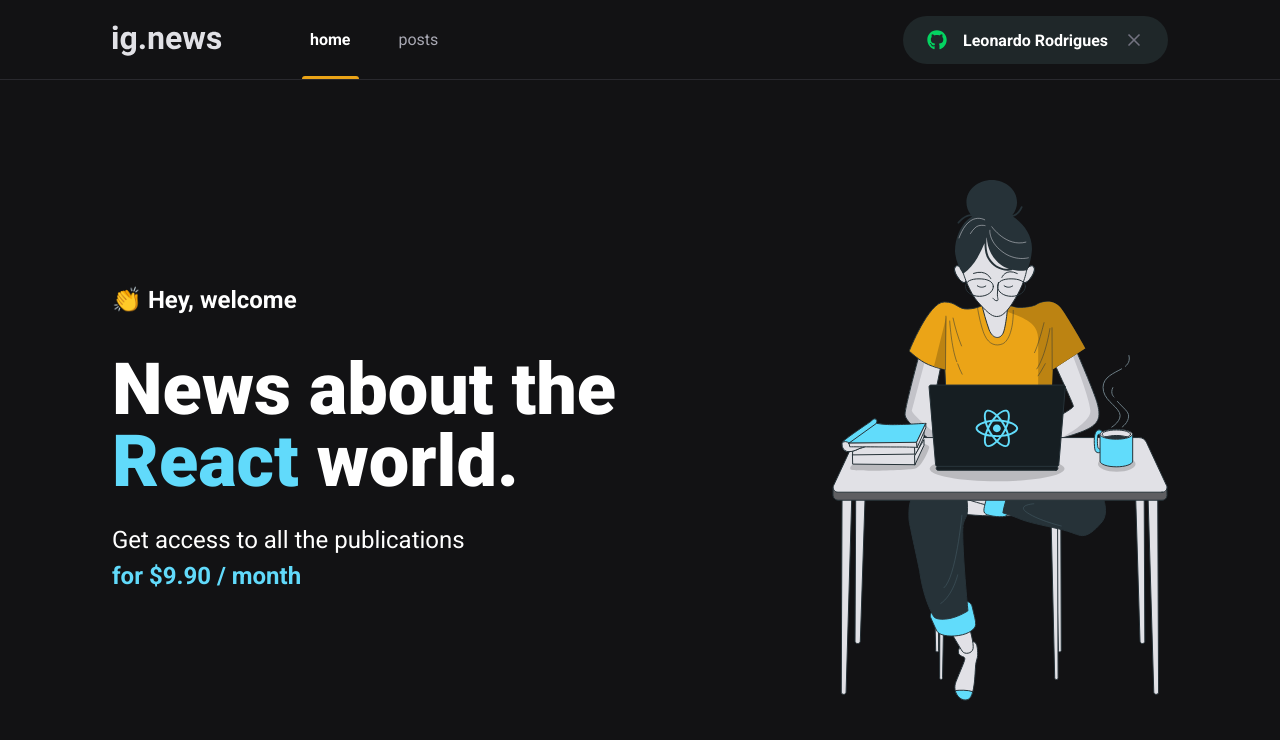
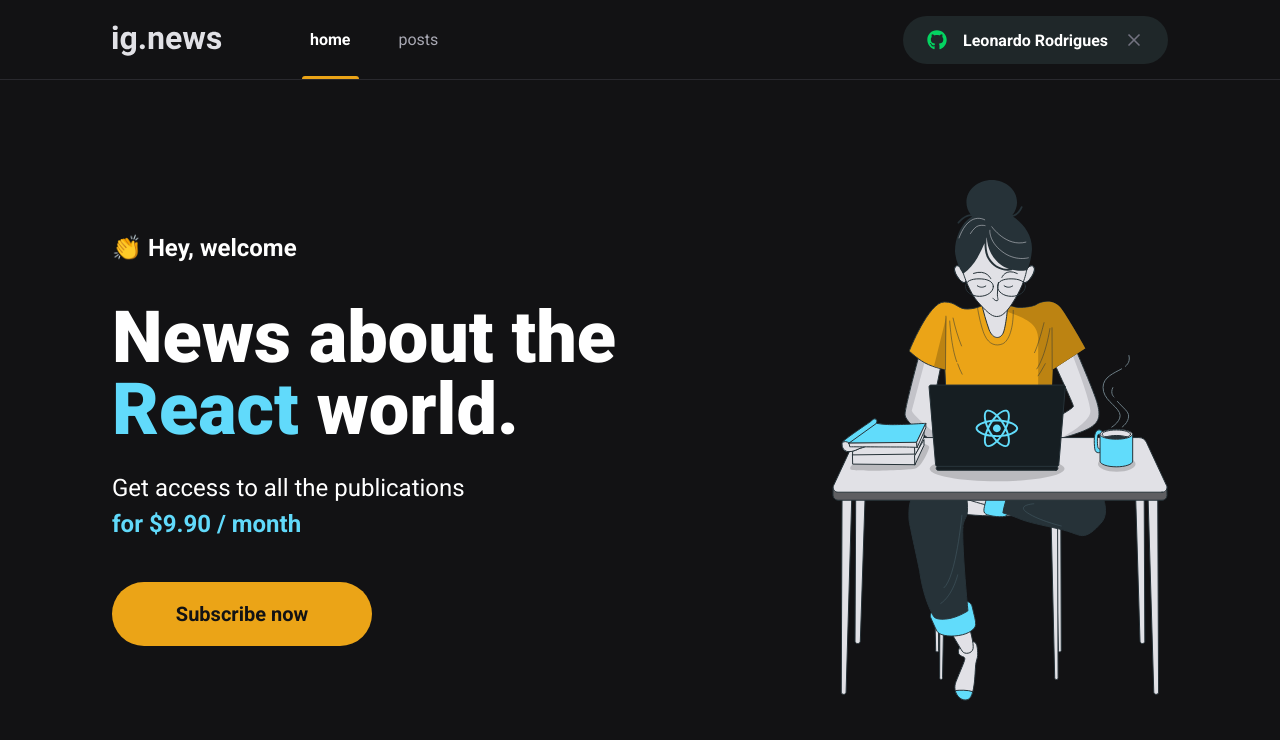
Before and after one commit to leorjr/ignews, a Next.js app: page / in a window 1280 px wide. Shown: the top 740 px of the page. Built offline with nearby package versions, Linux system fonts and the light colour scheme.

Commit message:
feat: created button subscribe

```diff
--- /dev/null
+++ b/components/SubscribeButton/index.tsx
@@ -0,0 +1,11 @@
+import styles from "./styles.module.scss";
+
+export const SubscribeButton = () => {
+  return (
+    <>
+      <button type="button" className={styles.subscribeButton}>
+        Subscribe now
+      </button>
+    </>
+  );
+};
--- /dev/null
+++ b/components/SubscribeButton/styles.module.scss
@@ -0,0 +1,20 @@
+.subscribeButton {
+  width: 260px;
+  height: 4rem;
+  border: 0;
+  border-radius: 2rem;
+  background-color: var(--yellow-500);
+  color: var(--gray-900);
+  font-size: 1.25rem;
+  font-weight: bold;
+
+  display: flex;
+  align-items: center;
+  justify-content: center;
+
+  transition: filter 0.2s;
+
+  &:hover {
+    filter: brightness(0.8);
+  }
+}
--- a/pages/home.module.scss
+++ b/pages/home.module.scss
@@ -37,4 +37,8 @@
       font-weight: bold;
     }
   }
+
+  > button {
+    margin-top: 2.5rem;
+  }
 }
--- a/pages/index.tsx
+++ b/pages/index.tsx
@@ -1,5 +1,6 @@
 /* eslint-disable @next/next/no-img-element */
 
+import { SubscribeButton } from "../components/SubscribeButton";
 import styles from "./home.module.scss";
 
 export default function Home() {
@@ -16,6 +17,7 @@ export default function Home() {
             Get access to all the publications <br />
             <span>for $9.90 / month</span>
           </p>
+          <SubscribeButton />
         </section>
         <img src="/images/avatar.svg" alt="girl coding" />
       </main>
```
